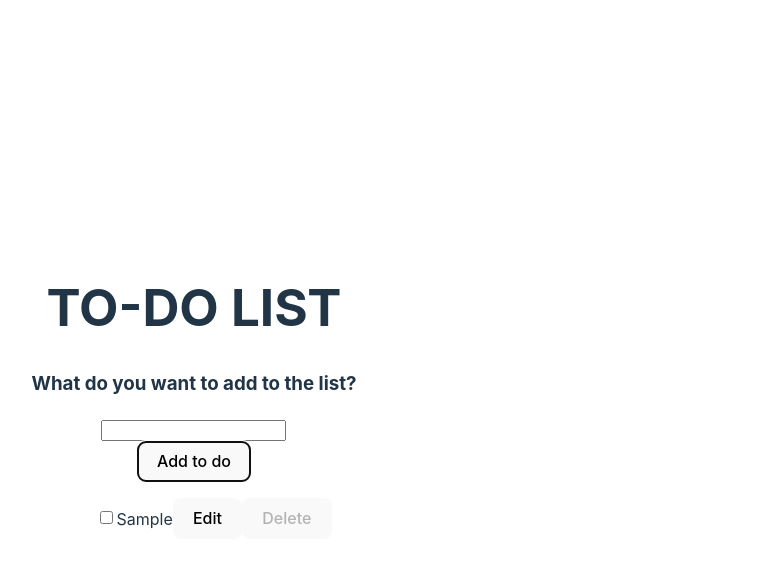
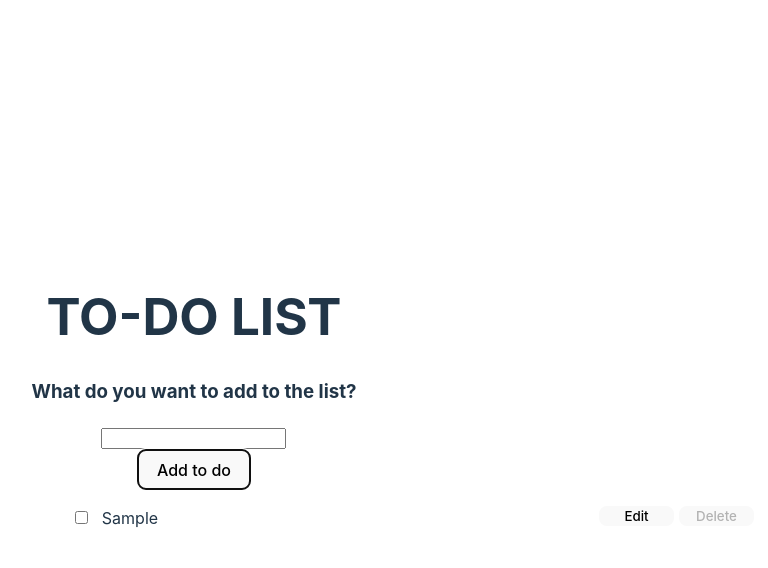
Before and after one commit to lmfmay/320.9_ToDoListApp_React, a React (Vite) app: page / in a window 1280 px wide. Both pictures are taken after typing "Sample" into the empty fields and a click on the button "Add to do". Shown: the top 568 px of the page, without its empty margins (446-1214 px from the left). Built offline with nearby package versions, Linux system fonts and the light colour scheme.

Commit message:
Edited css and cleaned up comments

```diff
--- a/src/App.css
+++ b/src/App.css
@@ -8,3 +8,31 @@
 li {
   list-style: none;
 }
+
+ul {
+  text-align: left;
+}
+
+.listCheckBox{
+  margin-right: 1em;
+}
+
+.listBtn{
+  width: 75px;
+  height: 20px;
+  text-align: center;
+  margin-left: 15px;
+  font-size: smaller;
+  padding: 0;
+
+}
+
+#listBtnDel{
+  position: absolute;
+  right: 5rem;
+}
+
+#listBtnEdit, #listBtnSave{
+  position: absolute;
+  right: 10rem;
+}
--- a/src/App.jsx
+++ b/src/App.jsx
@@ -5,8 +5,8 @@ import AddToDo from './components/AddToDo'
 import DisplayToDo from './components/DisplayToDo'
 
 function App() {
-  const [formData, setFormData] = useState('')
-  const [toDos, dispatch] = useReducer(toDosReducer,[])
+  const [formData, setFormData] = useState('') //track input field before adding to to-do list
+  const [toDos, dispatch] = useReducer(toDosReducer,[]) //manage to-do list and actions
 
 
   return (
--- a/src/components/AddToDo.jsx
+++ b/src/components/AddToDo.jsx
@@ -1,16 +1,14 @@
 import { useState } from "react"
 import ACTION from "../utilities/toDosReducerActions.mjs"
-import toDosReducer from "../utilities/toDosReducer.mjs"
-import DisplayToDo from "./DisplayToDo"
+
 
 function AddToDo ({formData, setFormData, dispatch, toDos}){
     const [idCounter, setIdCounter] = useState(1) //track IDs to prevent id duplicates from deleting items
+
     function handleSubmit(e){
         e.preventDefault()
         dispatch({type: ACTION.ADDTODO, payload: {item: formData, id:idCounter}})
         setIdCounter (idCounter + 1);
-
-        // dispatch({type: ACTION.ADDTODO, payload: e.target.value })
         setFormData('')
     }
 
--- a/src/components/DisplayToDo.jsx
+++ b/src/components/DisplayToDo.jsx
@@ -13,14 +13,17 @@ function DisplayToDo({ toDos, dispatch }) {
                 return (
                     <li key={toDo.id}>
                         <input
+                            className="listCheckBox"
                             type="checkbox"
                             checked={toDo.complete}
                             onChange={() => dispatch({ type: ACTION.TOGGLECOMPLETE, payload: toDo.id })}
-                            hidden={editText}
+                            hidden={editText} //hide when editing
                         />
                         <EditToDo toDoEdit ={toDoEdit} setToDoEdit ={setToDoEdit} editText ={editText} setEditText= {setEditText} toDo={toDo} dispatch={dispatch}/>
                         <button
-                            disabled={!toDo.complete}
+                            className="listBtn"
+                            id="listBtnDel"
+                            disabled={!toDo.complete} //disabled if list item is not complete
                             onClick={() => dispatch({ type: ACTION.DELETETODO, payload: toDo.id })}
                             hidden={editText}>
                             Delete
--- a/src/components/EditToDo.jsx
+++ b/src/components/EditToDo.jsx
@@ -15,7 +15,7 @@ function EditToDo ({toDoEdit,setToDoEdit, editText, setEditText, toDo, dispatch}
         ) : (toDo.item)}
 
         {toDoEdit === toDo.id ? (
-            <button onClick={() => {
+            <button id = "listBtnSave" className="listBtn" onClick={() => {
                 dispatch({ type: ACTION.SAVETODO, payload: { id: toDo.id, newItem: editText } });
                 setToDoEdit(null);
                 setEditText('');
@@ -23,7 +23,7 @@ function EditToDo ({toDoEdit,setToDoEdit, editText, setEditText, toDo, dispatch}
                 Save
             </button>
         ) : (
-            <button onClick={() => {
+            <button id="listBtnEdit" className="listBtn" onClick={() => {
                 setToDoEdit(toDo.id);
                 setEditText(toDo.item); // Set the current text for editing
             }}>
--- a/src/utilities/toDosReducer.mjs
+++ b/src/utilities/toDosReducer.mjs
@@ -25,9 +25,7 @@ export default function toDosReducer (toDos, action){
             );
         case ACTION.SAVETODO:
             return toDos.map(toDo =>
-                toDo.id === action.payload.id
-                    ? { ...toDo, item: action.payload.newItem, isEditing: false }
-                    : toDo
+                toDo.id === action.payload.id? { ...toDo, item: action.payload.newItem, isEditing: false } : toDo
             );
         default:
            return toDos
```
